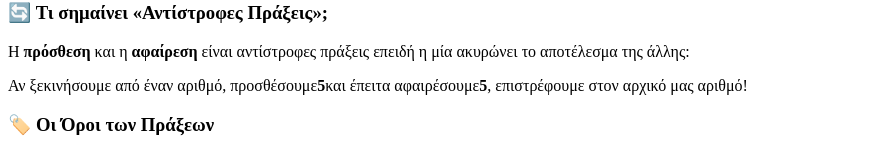
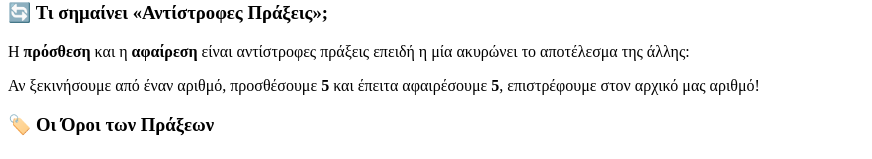
Before and after one commit to gkrimpas-lab/learn-maths-2026, a Next.js app: page /d-dimotikou/3-prosthesi-afairesi in a window 1280 px wide. Shown: the part 375-534 px from the top of the page, without its empty margins (0-872 px from the left). Built offline with nearby package versions, Linux system fonts and the light colour scheme.

Commit message:
Refactor text for clarity in addition and subtraction

```diff
--- a/pages/d-dimotikou/3-prosthesi-afairesi.js
+++ b/pages/d-dimotikou/3-prosthesi-afairesi.js
@@ -109,11 +109,7 @@ export default function ProsthesiAfairesiTheoryPage() {
                 Η <strong>πρόσθεση</strong> και η <strong>αφαίρεση</strong> είναι αντίστροφες πράξεις επειδή η μία ακυρώνει το αποτέλεσμα της άλλης:
               </p>
               <div className="inline-flex flex-wrap items-center justify-center sm:justify-start gap-1.5 leading-relaxed break-words px-3 py-2 bg-white rounded-xl border border-indigo-100 text-xs sm:text-sm text-indigo-950 font-medium w-full">
-                <span>Αν ξεκινήσουμε από έναν αριθμό, προσθέσουμε</span>
-                <strong className="text-blue-600 font-bold">5</strong>
-                <span>και έπειτα αφαιρέσουμε</span>
-                <strong className="text-rose-600 font-bold">5</strong>
-                <span>, επιστρέφουμε στον αρχικό μας αριθμό!</span>
+                <span>Αν ξεκινήσουμε από έναν αριθμό, προσθέσουμε <strong className="text-blue-600 font-bold">5</strong> και έπειτα αφαιρέσουμε <strong className="text-rose-600 font-bold">5</strong>, επιστρέφουμε στον αρχικό μας αριθμό!</span>
               </div>
             </div>
 
```
